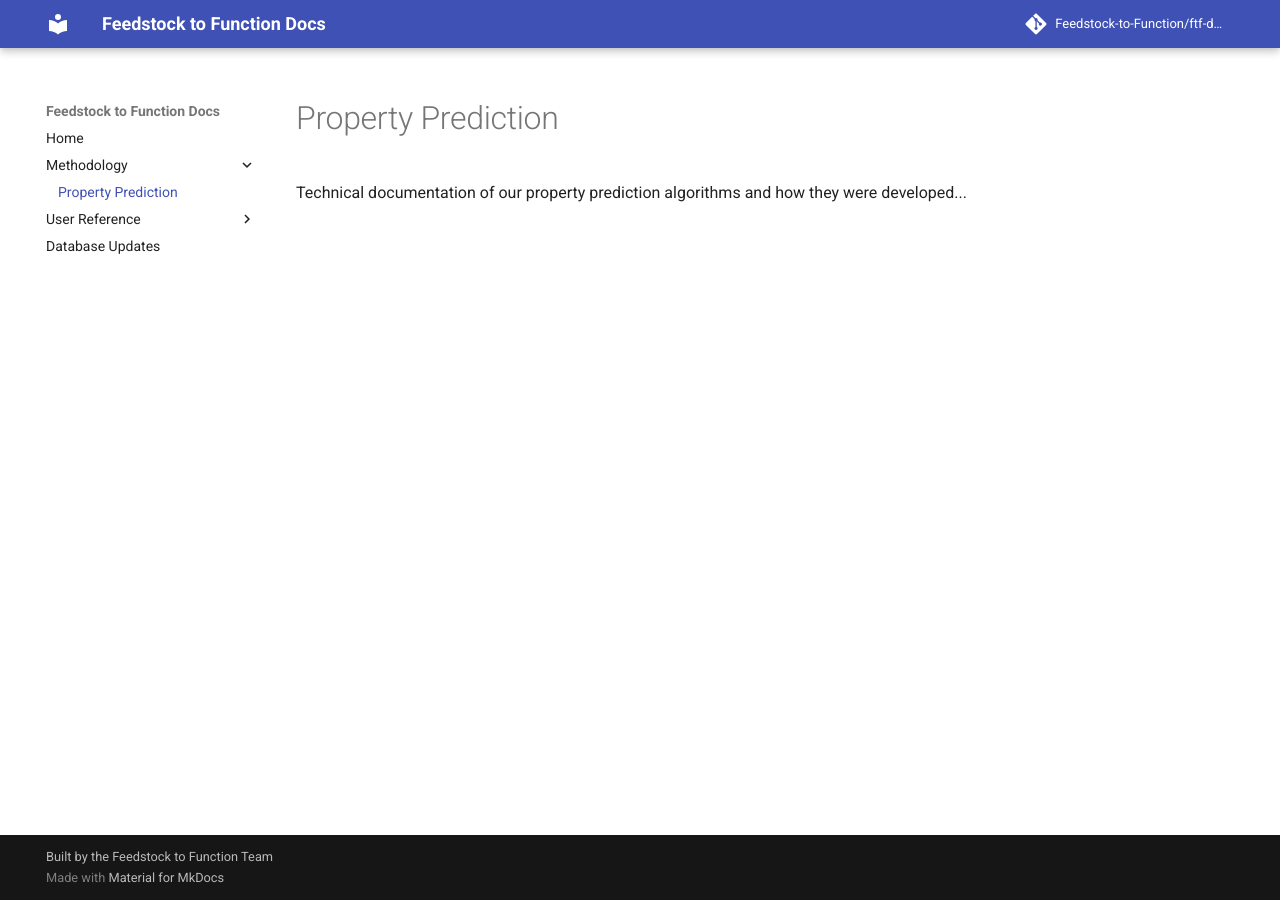
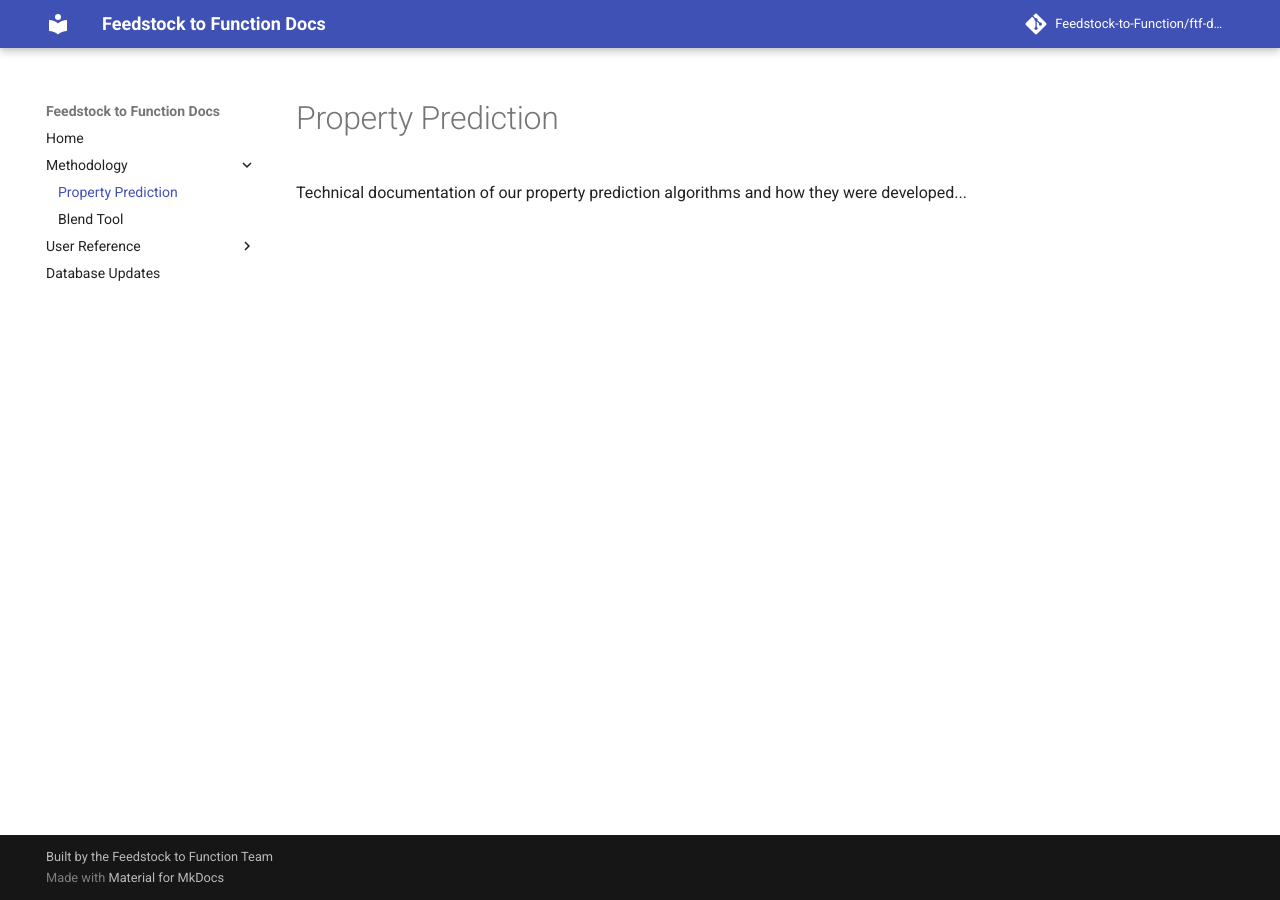
Before and after one commit to tylerhuntington/biositing-docs, an MkDocs documentation site: the page built from docs/methodology/property-prediction.md, in a window 1280 px wide. Built offline with MkDocs 1.6.1 and Material for MkDocs 9.7.7, drawn with Linux system fonts in a browser that asks for light colours; comment, search, counter and statistics services are not loaded.

Commit message:
Update yml:

```diff
--- a/mkdocs.yml
+++ b/mkdocs.yml
@@ -16,6 +16,7 @@ nav:
   - Home: 'index.md'
   - Methodology:
       - 'Property Prediction': 'methodology/property-prediction.md'
+      - 'Blend Tool': 'methodology/blend-tool.md'
   - User Reference:
       - 'REST API': 'user-guide/rest-api.md'
   - Database Updates: 'database-updates.md'
```
Also changed, not shown: docs/methodology/property-prediction.md (line endings or trailing spaces).
